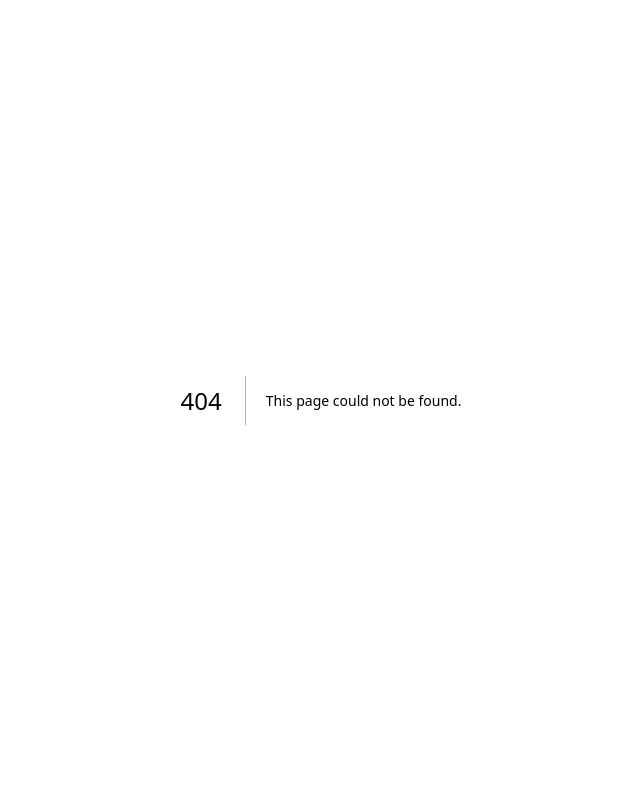
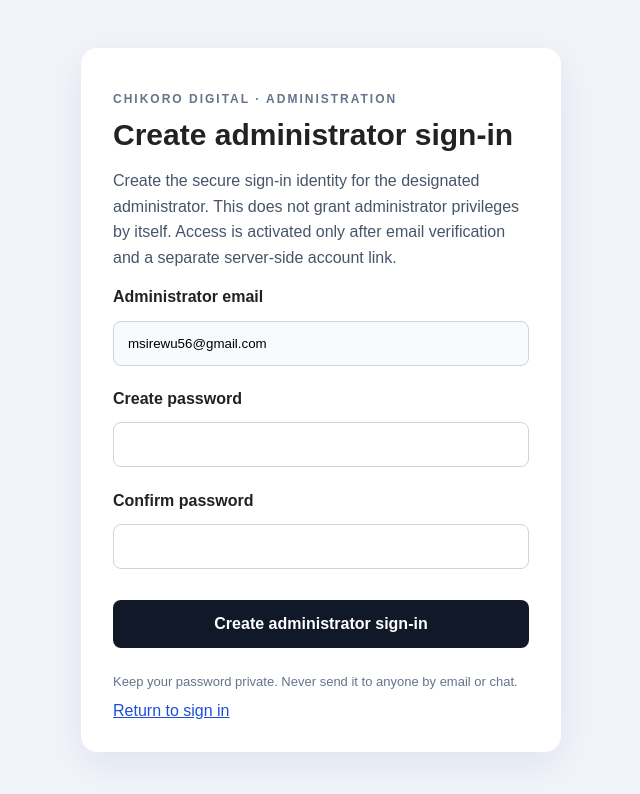
Before and after one commit to Mishtino/Chikoro-Digital, a Next.js app in the folder web/: page /admin/register in a window 1280 px wide. Before the commit this address had no page. Shown: the top 794 px of the page, without its empty margins (319-959 px from the left). Built offline with nearby package versions, Linux system fonts and the light colour scheme.

Commit message:
Add restricted administrator Supabase signup page

```diff
--- /dev/null
+++ b/web/pages/admin/register.js
@@ -0,0 +1,65 @@
+import { useState } from 'react';
+import { createClient } from '@supabase/supabase-js';
+
+const ADMIN_EMAIL = 'msirewu56@gmail.com';
+
+function getClient() {
+  const url = process.env.NEXT_PUBLIC_SUPABASE_URL;
+  const key = process.env.NEXT_PUBLIC_SUPABASE_PUBLISHABLE_KEY;
+  if (!url || !key) throw new Error('Account registration is temporarily unavailable. Please contact support.');
+  return createClient(url, key, { auth: { persistSession: true, autoRefreshToken: true, detectSessionInUrl: true } });
+}
+
+export default function AdminRegister() {
+  const [email] = useState(ADMIN_EMAIL);
+  const [password, setPassword] = useState('');
+  const [confirm, setConfirm] = useState('');
+  const [message, setMessage] = useState('');
+  const [error, setError] = useState('');
+  const [loading, setLoading] = useState(false);
+
+  async function submit(event) {
+    event.preventDefault();
+    setError(''); setMessage('');
+    if (password.length < 12) return setError('Use a password with at least 12 characters.');
+    if (password !== confirm) return setError('The passwords do not match.');
+    setLoading(true);
+    try {
+      const { data, error: signupError } = await getClient().auth.signUp({
+        email: ADMIN_EMAIL,
+        password,
+        options: { emailRedirectTo: window.location.origin + '/admin/register?verified=1' },
+      });
+      if (signupError) throw signupError;
+      setMessage(data.session
+        ? 'Your sign-in identity has been created. Check your email for any confirmation request. Administrator access is activated separately after verification.'
+        : 'Registration started. Check msirewu56@gmail.com and open the confirmation link. Administrator access is activated separately after verification.');
+      setPassword(''); setConfirm('');
+    } catch (err) {
+      setError(err.message || 'Unable to create the account. If you already registered, check your email or contact support.');
+    } finally { setLoading(false); }
+  }
+
+  return (
+    <main style={{ minHeight: '100vh', display: 'grid', placeItems: 'center', padding: 24, background: '#f1f4fb', fontFamily: 'Arial, sans-serif' }}>
+      <section style={{ width: '100%', maxWidth: 480, background: '#fff', padding: 32, borderRadius: 16, boxShadow: '0 12px 40px rgba(15,23,42,.08)' }}>
+        <p style={{ color: '#64748b', fontSize: 12, letterSpacing: 2, fontWeight: 700 }}>CHIKORO DIGITAL · ADMINISTRATION</p>
+        <h1 style={{ fontSize: 30, marginBottom: 8 }}>Create administrator sign-in</h1>
+        <p style={{ color: '#475569', lineHeight: 1.6 }}>Create the secure sign-in identity for the designated administrator. This does not grant administrator privileges by itself. Access is activated only after email verification and a separate server-side account link.</p>
+        {error && <p role="alert" style={{ background: '#fef2f2', color: '#b91c1c', padding: 12, borderRadius: 8 }}>{error}</p>}
+        {message && <p role="status" style={{ background: '#ecfdf5', color: '#047857', padding: 12, borderRadius: 8 }}>{message}</p>}
+        <form onSubmit={submit}>
+          <label htmlFor="admin-email" style={{ display: 'block', margin: '18px 0 8px', fontWeight: 600 }}>Administrator email</label>
+          <input id="admin-email" type="email" value={email} readOnly style={{ width: '100%', boxSizing: 'border-box', padding: 14, border: '1px solid #cbd5e1', borderRadius: 8, background: '#f8fafc' }} />
+          <label htmlFor="admin-password" style={{ display: 'block', margin: '18px 0 8px', fontWeight: 600 }}>Create password</label>
+          <input id="admin-password" type="password" autoComplete="new-password" minLength={12} required value={password} onChange={e => setPassword(e.target.value)} style={{ width: '100%', boxSizing: 'border-box', padding: 14, border: '1px solid #cbd5e1', borderRadius: 8 }} />
+          <label htmlFor="admin-confirm" style={{ display: 'block', margin: '18px 0 8px', fontWeight: 600 }}>Confirm password</label>
+          <input id="admin-confirm" type="password" autoComplete="new-password" minLength={12} required value={confirm} onChange={e => setConfirm(e.target.value)} style={{ width: '100%', boxSizing: 'border-box', padding: 14, border: '1px solid #cbd5e1', borderRadius: 8 }} />
+          <button type="submit" disabled={loading} style={{ width: '100%', marginTop: 24, padding: 15, border: 0, borderRadius: 8, color: '#fff', background: '#111827', fontSize: 16, fontWeight: 600 }}>{loading ? 'Creating account…' : 'Create administrator sign-in'}</button>
+        </form>
+        <p style={{ color: '#64748b', fontSize: 13, marginTop: 20 }}>Keep your password private. Never send it to anyone by email or chat.</p>
+        <a href="/portal/login" style={{ color: '#1d4ed8' }}>Return to sign in</a>
+      </section>
+    </main>
+  );
+}
```
